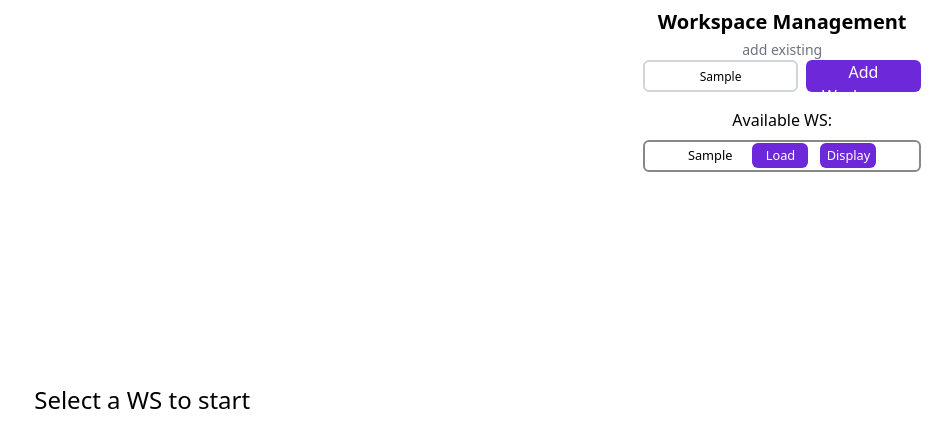
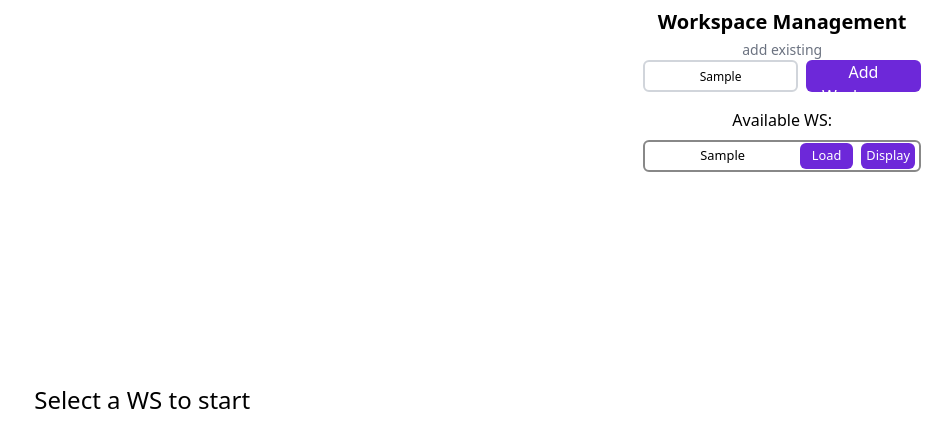
Before and after one commit to sphere-engine/sphere-engine-containers-nextjs, a Next.js app: page / in a window 1280 px wide. Both pictures are taken after typing "Sample" into the empty fields and a click on the button "Add Workspace ID". Shown: the top 448 px of the page, without its empty margins (331-1280 px from the left). Built offline with nearby package versions, Linux system fonts and the light colour scheme.

Commit message:
fixed some of the buttons, changed some of the event logic (still bugged)

```diff
--- a/app/components/App.tsx
+++ b/app/components/App.tsx
@@ -60,6 +60,7 @@ export const App = () => {
             const rendered = workspaces?.renderedWorkspaces.map((ws: string) => {
                 const isSelected = ws === workspaces.selectedWorkspace;
                 const displayStyle = isSelected ? "block" : "none";
+                const subscriptions = workspaces.available.find((w) => w.id === ws)?.subscriptions;
                 return (
                     <div key={ws} style={{display: displayStyle}} className="w-full h-full">
                         <Workspace workspaceId={ws} key={ws}/>
--- a/app/components/ManagementPanels/ActionPanel.tsx
+++ b/app/components/ManagementPanels/ActionPanel.tsx
@@ -75,17 +75,17 @@ const ActionPanel: React.FC<PanelProps> = ({visible, handleWorkspaceVisibility})
                                         paddingLeft: workspaces?.available?.length > 2 ? "1%" : "0",
                                         cursor: "pointer"
                                     }}
-                                    className="h-8 mb-1 pt-[0.5px] border-2 border-gray-400 rounded-md font-medium">
-                                {workspace.id}
+                                    className="h-8 mb-1 border-2 border-gray-400 rounded-md font-medium flex row w-full items-center justify-center">
+                                <p className="w-[60%]">{ workspaces?.available?.length > 2 ? workspace.id.substring(0,5)+"..."+workspace.id.substring(27,32) : workspace.id}</p>
                                 <button onClick={() => addRenderedWorkspace(workspace.id)}
-                                        className="bg-violet-700 text-white py-[3px] px-[5px] w-14 rounded-md text-md font-medium mb-1 hover:bg-violet-900 ml-5">
+                                        className="bg-violet-700 text-white py-[3px] px-[5px] w-14 rounded-md text-md font-medium hover:bg-violet-900">
                                     {workspaces?.renderedWorkspaces.includes(workspace.id) ? "Unload" : "Load"}
                                 </button>
                                 <button onClick={() => {
                                     selectWorkspace(workspace.id)
                                 }}
                                         disabled={workspaces?.selectedWorkspace === workspace.id}
-                                        className="bg-violet-700 text-white py-[3px] px-[5px] w-14 rounded-md text-md font-medium mb-1 hover:bg-violet-900 ml-3 disabled:bg-violet-400">Display
+                                        className="bg-violet-700 text-white py-[3px] px-[5px] w-14 rounded-md text-md font-medium hover:bg-violet-900 ml-[3%] disabled:bg-violet-400 mr-1">Display
                                 </button>
                             </div>
                         ))}
--- a/app/components/ManagementPanels/EventPanel.tsx
+++ b/app/components/ManagementPanels/EventPanel.tsx
@@ -1,4 +1,4 @@
-import React, {useContext, useRef} from "react";
+import React, {useCallback, useContext, useEffect, useRef} from "react";
 import {WorkspacesContext, WorkspacesDispatchContext} from "@/app/components/Reducers/WorkspacesReducer";
 
 const EventLogger = () => {
@@ -6,17 +6,23 @@ const EventLogger = () => {
     const dispatch = useContext(WorkspacesDispatchContext);
     const workspaces = useContext(WorkspacesContext);
     const events = workspaces?.available.find((ws) => ws.id === workspace)?.events;
-    const subscriptions = workspaces?.available.find((ws) => ws.id === workspace)?.subscriptions || {
-        afterScenarioExecution: false,
-        afterScenarioExecutionExt: false
-    };
+    const subscriptions = workspaces?.available.find((ws) => ws.id === workspace)?.subscriptions || {};
     const eventListeners = useRef<{ [name: string]: ((e: any) => void) | null }>({
         afterScenarioExecution: null,
         afterScenarioExecutionExt: null
     });
 
-    const addEvent = (e: any) => {
-        console.log('A')
+    const handleClear = () => {
+        if (workspace) {
+            dispatch?.({
+                type: "CLEAR_EVENTS",
+                payload: workspace
+            })
+        }
+    }
+
+    const _onEvent = useCallback((e: any) => {
+        console.log('Adding to', workspace)
         if (workspace) {
             dispatch?.({
                 type: "ADD_EVENT",
@@ -26,7 +32,20 @@ const EventLogger = () => {
                 }
             })
         }
-    }
+    }, [workspace, dispatch]);
+
+    // const addEvent = (e: any) => {
+    //     console.log('Adding to', workspace)
+    //     if (workspace) {
+    //         dispatch?.({
+    //             type: "ADD_EVENT",
+    //             payload: {
+    //                 id: workspace,
+    //                 event: JSON.stringify(e)
+    //             }
+    //         })
+    //     }
+    // }
 
     const toggleSubscription = (name: string) => {
         if (workspace) {
@@ -38,19 +57,32 @@ const EventLogger = () => {
                 }
             })
         }
+    }
 
+    useEffect(() => {
+        if (workspace) {
             const ws = window.SE.workspace(workspace + "-container");
+            if (ws) {
+                if (subscriptions.afterScenarioExecution) {
+                    eventListeners.current.afterScenarioExecution = (e: any) => {
+                        _onEvent(e);
+                    }
+                    console.log('Subscribing to afterScenarioExecution', workspace)
+                    ws.events.subscribe("afterScenarioExecution", eventListeners.current.afterScenarioExecution);
+                }
 
-        if (eventListeners.current[name]) {
-            ws.events.unsubscribe(name, eventListeners.current[name]!);
-            eventListeners.current[name] = null;
-        } else {
-            eventListeners.current[name] = (e: any) => {
-                addEvent(e);
+                if (subscriptions.afterScenarioExecutionExt) {
+                    eventListeners.current.afterScenarioExecutionExt = (e: any) => {
+                        _onEvent(e);
                     }
-            ws.events.subscribe(name, eventListeners.current[name]!);
+                    console.log('Subscribing to afterScenarioExecutionExt', workspace)
+                    ws.events.subscribe("afterScenarioExecutionExt", eventListeners.current.afterScenarioExecutionExt);
+                }
+
+
             }
         }
+    }, [_onEvent, subscriptions, workspace]);
 
     return (
         <>
@@ -74,17 +106,31 @@ const EventLogger = () => {
                                    disabled={!workspace}
                                    onChange={() => toggleSubscription("afterScenarioExecution")}
                             />
-                    <label htmlFor="afterScenarioExecution" className="text-sm mt-1">AfterScenarioExecution</label>
+                            <label htmlFor="afterScenarioExecution"
+                                   className="text-sm mt-1">AfterScenarioExecution</label>
                         </li>
                     </ul>
                     {/*Event logs*/}
-            <div className="w-full h-[200px] border-gray-300 border-2 rounded-md p-2 no-scrollbar overflow-auto">
-                <ul>
+                    <div
+                        className="relative w-full h-[200px] border-gray-300 border-2 rounded-md p-2 overflow-hidden group no-scrollbar">
+                        <button
+                            onClick={() => {
+                                handleClear();
+                            }}
+                            className="absolute top-2 right-3 z-10 bg-violet-700 text-white rounded-md text-md font-medium p-1 hidden group-hover:block hover:bg-violet-900 disabled:bg-violet-400"
+                        >
+                            Clear
+                        </button>
+                        <ul className="absolute inset-0 overflow-auto">
                             {events?.map((event, index) => (
-                        <li key={index} className="text-xs">{event}</li>
+                                <li key={index} className="text-xs text-left relative break-words">
+                                    {event}
+                                </li>
                             ))}
                         </ul>
                     </div>
+
+
                 </div>
             }
         </>
--- a/app/components/Reducers/WorkspacesReducer.tsx
+++ b/app/components/Reducers/WorkspacesReducer.tsx
@@ -114,6 +114,19 @@ export function workspacesReducer(state: any, action: any) {
                 selectedWorkspace: state.selectedWorkspace === action.payload ? null : state.selectedWorkspace
 
             }
+        case "CLEAR_EVENTS":
+            return {
+                ...state,
+                available: state.available.map((ws: Workspace) => {
+                    if (ws.id === action.payload) {
+                        return {
+                            ...ws,
+                            events: []
+                        }
+                    }
+                    return ws;
+                })
+            }
         default:
             return state;
 
--- a/tailwind.config.ts
+++ b/tailwind.config.ts
@@ -13,6 +13,7 @@ const config: Config = {
         "gradient-conic":
           "conic-gradient(from 180deg at 50% 50%, var(--tw-gradient-stops))",
       },
+      display: ["group-hover"],
     },
   },
   plugins: [],
```
Lines whose indentation alone changed are shown as unchanged.
